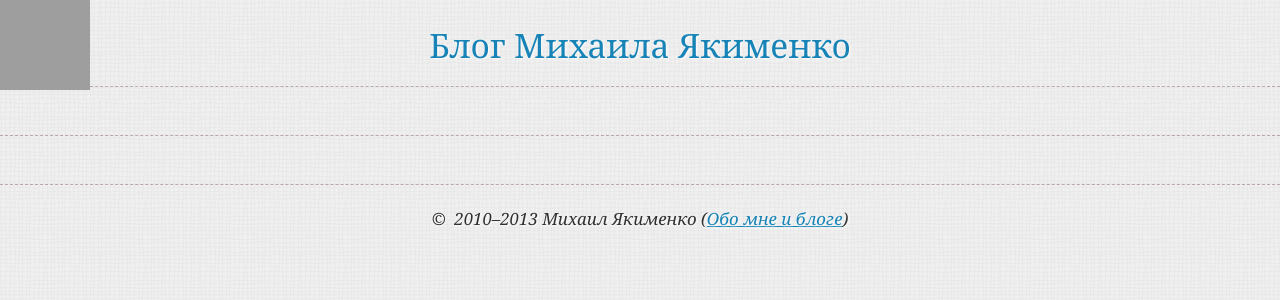
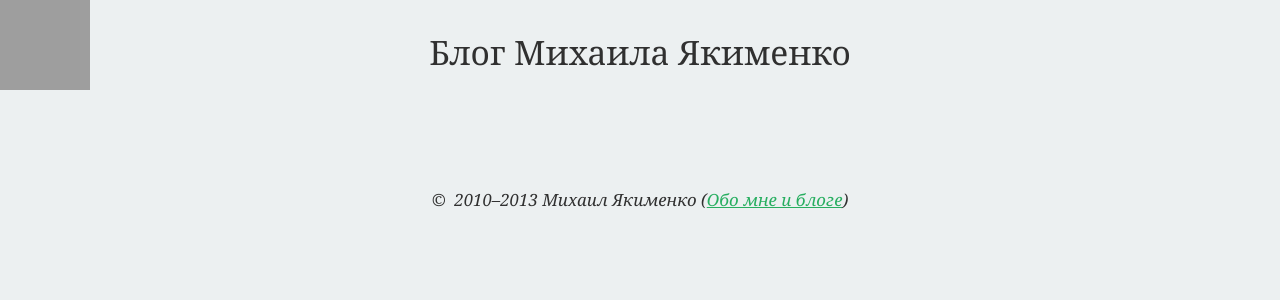
Before and after one commit to sapegin/macgera, a Flask app: page / in a window 1280 px wide. Shown: the top 300 px of the page. Run offline with Flask 2, Linux system fonts and the light colour scheme; some libraries are stand-ins or nearby versions; grey boxes are pictures that could not be loaded.

Commit message:
new styles

```diff
--- a/markup/styl/style.styl
+++ b/markup/styl/style.styl
@@ -9,18 +9,39 @@ transition(p, d, t)
     -o-transition-duration: d;
     -o-transition-timing-function: t;
 
+border_radius(a, b, c, d)
+    -webkit-border-radius: a b c d;
+    border-radius: a b c d;
+
+border_radius_all(a)
+    -webkit-border-radius: a;
+    border-radius: a;
+
+inline_middle()
+    display inline-block
+    vertical-align middle
+
+inline_top()
+    display inline-block
+    vertical-align top
+
+box()
+    box-sizing border-box
+    -moz-box-sizing border-box
+    -webkit-box-sizing border-box
+
 text_color = #303030
 border_dashed = 1px dashed rgba(63, 11, 11, 0.3);
+border_solid = 1px solid rgba(63, 11, 11, .1);
 text_shadow = 1px 1px 3px white
-link_color = #1783b6
+link_color = #27ae60
 in_post_title = #358340
 
 body
     font: 150%/160% Georgia, serif
     padding 0
     margin 0
-    background url(../images/wavegrid.png)
-    text-shadow text_shadow
+    background #ecf0f1
     color text_color
 
 h1, h2, h3, h4, h5
@@ -30,10 +51,10 @@ h1, h2, h3, h4, h5
 a
     color link_color
     transition(all, 0.3s, ease)
+    // border_radius_all(.2em)
     &:hover
-        background link_color
-        color white
-        text-shadow none
+        // background link_color
+        // color white
         text-decoration none
 
 img
@@ -49,59 +70,77 @@ img
   max-width 100%
 
 body > header
-    padding .5em 20% 1em 20%
-    margin-bottom 2em
-    border-bottom border_dashed
+    margin 1em 10% 1em 10%
     text-align center
+    .portrait
+        width 8%
+        margin auto
+        img
+            max-width 100%
+            border_radius_all(100%)
+            border 3px solid white
     h2
         font-size 1.4em
-        margin-top .5em
+        margin-top 0
         margin-bottom 0
+        position relative
         a
+            color text_color
             text-decoration none
             &:hover
-                color link_color
                 text-decoration underline
-                background none
     h3
         font-size 1em
-        margin-top .5em
+        margin-top 0
         margin-bottom 0
     ul
         margin 0
         padding 0
         li
-            display inline
+            inline_middle()
+            padding 0
+            margin-left -.3em
+            &:after
+                content '\272A'
+                margin 0 .4em
+                inline_middle()
+                font-size .7em
+                color #C2C2C2
+            &:nth-last-child(1)
+                &:after
+                    content none
             a
-                // color #fff
-                text-shadow none
-                font-size .9em
+                font-size .8em
+
 
 body > footer
-    padding .5em 20% 1em 20%
+    margin 0 20% 1em 20%
     text-align center
-    border-top border_dashed
 
 .pagination
-    padding .5em 20% .5em 20%
+    padding .5em 20% 0 20%
     text-align center
-    border-top border_dashed
     ul
         padding 0
+        margin-bottom 0
         li
             display inline-block
             margin 0 auto
             width 1.5em
             height 1.5em
             background white
-            border-radius 50%
+            border-radius .2em
             margin-bottom .5em
             a
                 display block
                 width 1.5em
                 height 1.5em
-                border-radius 50%
+                border-radius .2em
                 text-decoration none
+                &:hover
+                    background link_color
+                    color white
+                    text-decoration none
 
 .tags
 .date
@@ -117,17 +156,25 @@ body > footer
         margin-right .5em
 
 .posts_list
-    padding 0 20% 2em 20%
+    margin 0 20% 2em 20%
+    background #fff
+    border_radius_all(.4em)
     text-align center
+    h3
+        padding-top .5em
+        margin-bottom 0
     ul
         padding 0
+        margin-top .5em
         li
+            box()
+            padding .1em
             list-style none
-            &:after
-                content '\2053'
+            border-bottom border_solid
+            &:nth-child(1)
+                border-top border_solid
             &:nth-last-child(1)
-                &:after
-                    content none
+                border-bottom none
             .date
                 color #9B9B9B
             .tags
@@ -141,19 +188,26 @@ body > footer
 
 .posts
     .post
-        margin-bottom 2em
-        border-bottom border_dashed
-        &:last-child
+        margin-bottom 0
+        border-bottom border_solid
+        &:nth-child(1)
+            border_radius(.2em, .2em, 0, 0)
+        &:nth-last-child(1)
             border-bottom none
             margin-bottom 0em
+            border_radius(0, 0, .2em, .2em)
 
 .post
-    padding 0 20% 2em 20%
+    box()
+    margin 0 10% 0 10%
+    padding 1.2em
+    background #fff
+    border_radius_all(.2em)
     header
         text-align center
         h1
-            font-size 2em
-            margin-bottom .2em
+            font-size 1.4em
+            margin 0
             a
                 color text_color
                 text-decoration none
@@ -181,10 +235,7 @@ body > footer
                     vertical-align middle
                     padding .2em
                     margin 0
-                    background #dfdfdf
-                // &:nth-child(2n+1)
-                //     td
-                //         background #d5d5d5
+                    background #ecf0f1
                 &:hover
                     td
                         background #d5d5d5
@@ -192,9 +243,9 @@ body > footer
             margin-left 0
             margin-right 0
             padding .3em 2em
-            background rgba(255,255,255,.4)
-            border-bottom border_dashed
-            border-top border_dashed
+            background #ecf0f1
+            border-bottom border_solid
+            border-top border_solid
     footer
         .tags
             text-align center
--- a/src/static/css/style.css
+++ b/src/static/css/style.css
@@ -2,8 +2,7 @@ body {
   font: 150%/160% Georgia, serif;
   padding: 0;
   margin: 0;
-  background: url("../images/wavegrid.png");
-  text-shadow: 1px 1px 3px #fff;
+  background: #ecf0f1;
   color: #303030;
 }
 h1,
@@ -15,7 +14,7 @@ h5 {
   line-height: 1;
 }
 a {
-  color: #1783b6;
+  color: #27ae60;
   -webkit-transition-property: all;
   -webkit-transition-duration: 0.3s;
   -webkit-transition-timing-function: ease;
@@ -27,9 +26,6 @@ a {
   -o-transition-timing-function: ease;
 }
 a:hover {
-  background: #1783b6;
-  color: #fff;
-  text-shadow: none;
   text-decoration: none;
 }
 img {
@@ -45,27 +41,35 @@ img {
   max-width: 100%;
 }
 body > header {
-  padding: 0.5em 20% 1em 20%;
-  margin-bottom: 2em;
-  border-bottom: 1px dashed rgba(63,11,11,0.3);
+  margin: 1em 10% 1em 10%;
   text-align: center;
+}
+body > header .portrait {
+  width: 8%;
+  margin: auto;
+}
+body > header .portrait img {
+  max-width: 100%;
+  -webkit-border-radius: 100%;
+  border-radius: 100%;
+  border: 3px solid #fff;
 }
 body > header h2 {
   font-size: 1.4em;
-  margin-top: 0.5em;
+  margin-top: 0;
   margin-bottom: 0;
+  position: relative;
 }
 body > header h2 a {
+  color: #303030;
   text-decoration: none;
 }
 body > header h2 a:hover {
-  color: #1783b6;
   text-decoration: underline;
-  background: none;
 }
 body > header h3 {
   font-size: 1em;
-  margin-top: 0.5em;
+  margin-top: 0;
   margin-bottom: 0;
 }
 body > header ul {
@@ -73,24 +77,36 @@ body > header ul {
   padding: 0;
 }
 body > header ul li {
-  display: inline;
+  display: inline-block;
+  vertical-align: middle;
+  padding: 0;
+  margin-left: -0.3em;
+}
+body > header ul li:after {
+  content: '\272A';
+  margin: 0 0.4em;
+  display: inline-block;
+  vertical-align: middle;
+  font-size: 0.7em;
+  color: #c2c2c2;
+}
+body > header ul li:nth-last-child(1):after {
+  content: none;
 }
 body > header ul li a {
-  text-shadow: none;
-  font-size: 0.9em;
+  font-size: 0.8em;
 }
 body > footer {
-  padding: 0.5em 20% 1em 20%;
+  margin: 0 20% 1em 20%;
   text-align: center;
-  border-top: 1px dashed rgba(63,11,11,0.3);
 }
 .pagination {
-  padding: 0.5em 20% 0.5em 20%;
+  padding: 0.5em 20% 0 20%;
   text-align: center;
-  border-top: 1px dashed rgba(63,11,11,0.3);
 }
 .pagination ul {
   padding: 0;
+  margin-bottom: 0;
 }
 .pagination ul li {
   display: inline-block;
@@ -98,14 +114,19 @@ body > footer {
   width: 1.5em;
   height: 1.5em;
   background: #fff;
-  border-radius: 50%;
+  border-radius: 0.2em;
   margin-bottom: 0.5em;
 }
 .pagination ul li a {
   display: block;
   width: 1.5em;
   height: 1.5em;
-  border-radius: 50%;
+  border-radius: 0.2em;
+  text-decoration: none;
+}
+.pagination ul li a:hover {
+  background: #27ae60;
+  color: #fff;
   text-decoration: none;
 }
 .tags,
@@ -123,20 +144,33 @@ body > footer {
   margin-right: 0.5em;
 }
 .posts_list {
-  padding: 0 20% 2em 20%;
+  margin: 0 20% 2em 20%;
+  background: #fff;
+  -webkit-border-radius: 0.4em;
+  border-radius: 0.4em;
   text-align: center;
+}
+.posts_list h3 {
+  padding-top: 0.5em;
+  margin-bottom: 0;
 }
 .posts_list ul {
   padding: 0;
+  margin-top: 0.5em;
 }
 .posts_list ul li {
+  box-sizing: border-box;
+  -moz-box-sizing: border-box;
+  -webkit-box-sizing: border-box;
+  padding: 0.1em;
   list-style: none;
+  border-bottom: 1px solid rgba(63,11,11,0.1);
 }
-.posts_list ul li:after {
-  content: '\2053';
+.posts_list ul li:nth-child(1) {
+  border-top: 1px solid rgba(63,11,11,0.1);
 }
-.posts_list ul li:nth-last-child(1):after {
-  content: none;
+.posts_list ul li:nth-last-child(1) {
+  border-bottom: none;
 }
 .posts_list ul li .date {
   color: #9b9b9b;
@@ -152,29 +186,42 @@ body > footer {
   text-decoration: none;
 }
 .posts .post {
-  margin-bottom: 2em;
-  border-bottom: 1px dashed rgba(63,11,11,0.3);
+  margin-bottom: 0;
+  border-bottom: 1px solid rgba(63,11,11,0.1);
 }
-.posts .post:last-child {
+.posts .post:nth-child(1) {
+  -webkit-border-radius: 0.2em 0.2em 0 0;
+  border-radius: 0.2em 0.2em 0 0;
+}
+.posts .post:nth-last-child(1) {
   border-bottom: none;
   margin-bottom: 0em;
+  -webkit-border-radius: 0 0 0.2em 0.2em;
+  border-radius: 0 0 0.2em 0.2em;
 }
 .post {
-  padding: 0 20% 2em 20%;
+  box-sizing: border-box;
+  -moz-box-sizing: border-box;
+  -webkit-box-sizing: border-box;
+  margin: 0 10% 0 10%;
+  padding: 1.2em;
+  background: #fff;
+  -webkit-border-radius: 0.2em;
+  border-radius: 0.2em;
 }
 .post header {
   text-align: center;
 }
 .post header h1 {
-  font-size: 2em;
-  margin-bottom: 0.2em;
+  font-size: 1.4em;
+  margin: 0;
 }
 .post header h1 a {
   color: #303030;
   text-decoration: none;
 }
 .post header h1 a:hover {
-  color: #1783b6;
+  color: #27ae60;
   text-decoration: underline;
   background: none;
 }
@@ -199,7 +246,7 @@ body > footer {
   vertical-align: middle;
   padding: 0.2em;
   margin: 0;
-  background: #dfdfdf;
+  background: #ecf0f1;
 }
 .post article table tr:hover td {
   background: #d5d5d5;
@@ -208,9 +255,9 @@ body > footer {
   margin-left: 0;
   margin-right: 0;
   padding: 0.3em 2em;
-  background: rgba(255,255,255,0.4);
-  border-bottom: 1px dashed rgba(63,11,11,0.3);
-  border-top: 1px dashed rgba(63,11,11,0.3);
+  background: #ecf0f1;
+  border-bottom: 1px solid rgba(63,11,11,0.1);
+  border-top: 1px solid rgba(63,11,11,0.1);
 }
 .post footer .tags {
   text-align: center;
```
Also changed, not shown: markup/css/style.css (+85 -38 lines), markup/index.html (+18 -5 lines), markup/list.html (+25 -54 lines), markup/page.html (+12 -5 lines).
